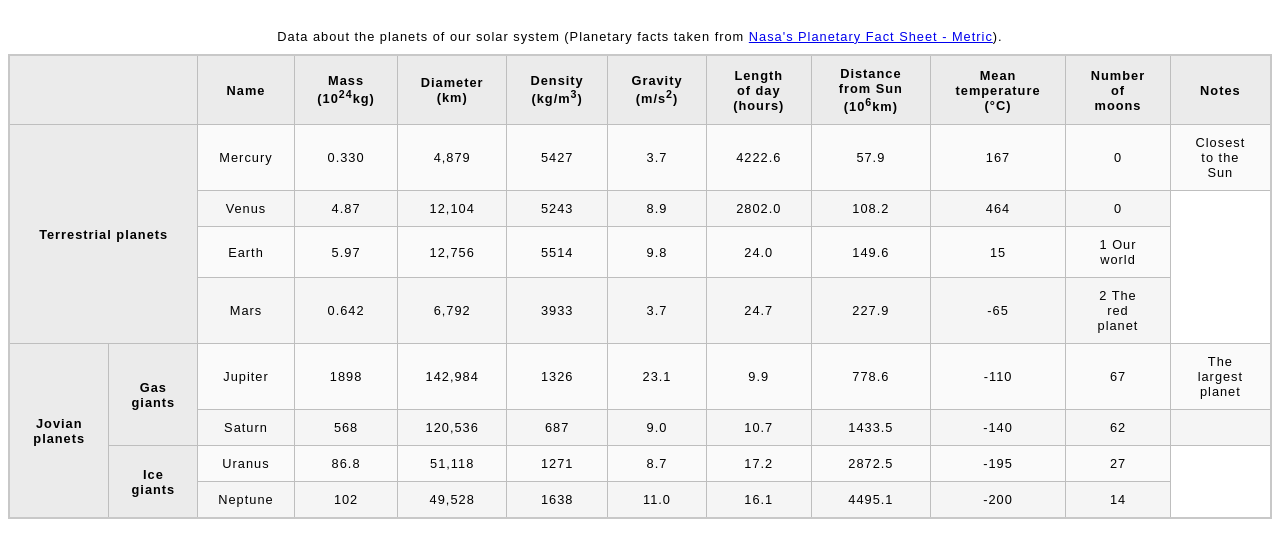
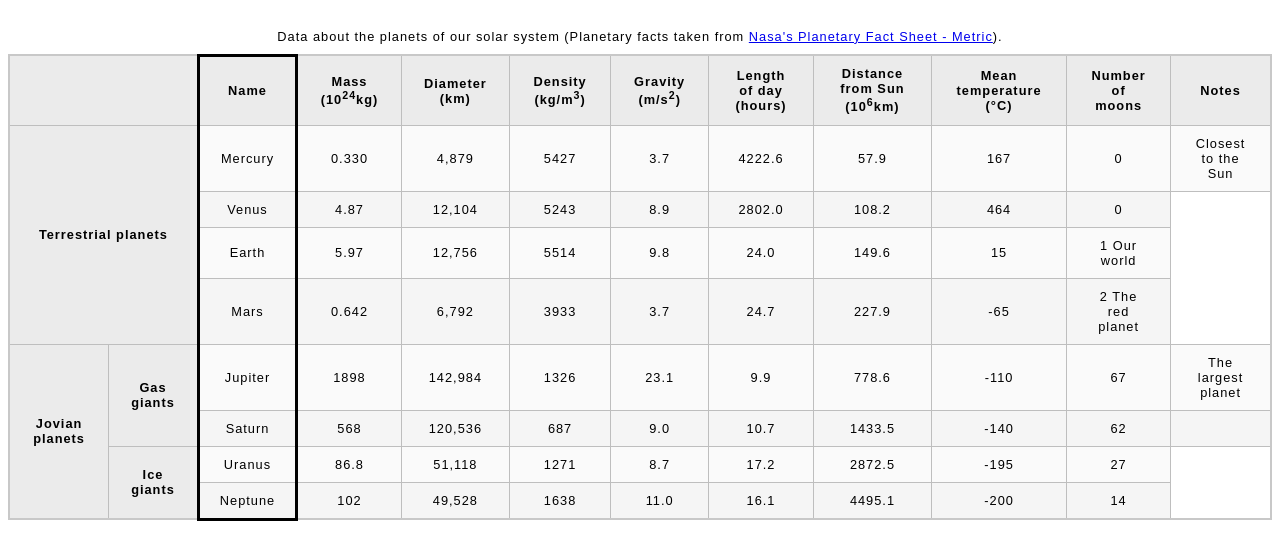
Before and after one commit to tareqalbeesh/HTML-CSS-JS-Reference, a plain HTML site: page tables/blank-template.html in a window 1280 px wide. Shown: the part 61-620 px from the top of the page. Drawn offline with Linux system fonts and the light colour scheme.

Commit message:
adding border to the name column

```diff
--- a/tables/blank-template.html
+++ b/tables/blank-template.html
@@ -10,6 +10,11 @@
     <h1>Table template</h1>
     <table>
       <caption>Data about the planets of our solar system (Planetary facts taken from <a href="http://nssdc.gsfc.nasa.gov/planetary/factsheet/">Nasa's Planetary Fact Sheet - Metric</a>).</caption>
+     <colgroup>
+    <col span="2">
+    <col style="border: 3px solid black">
+    <col span="9">
+    </colgroup>
       <tr>
         <th colspan="2">&nbsp;</th>
         <th>Name</th>
```
